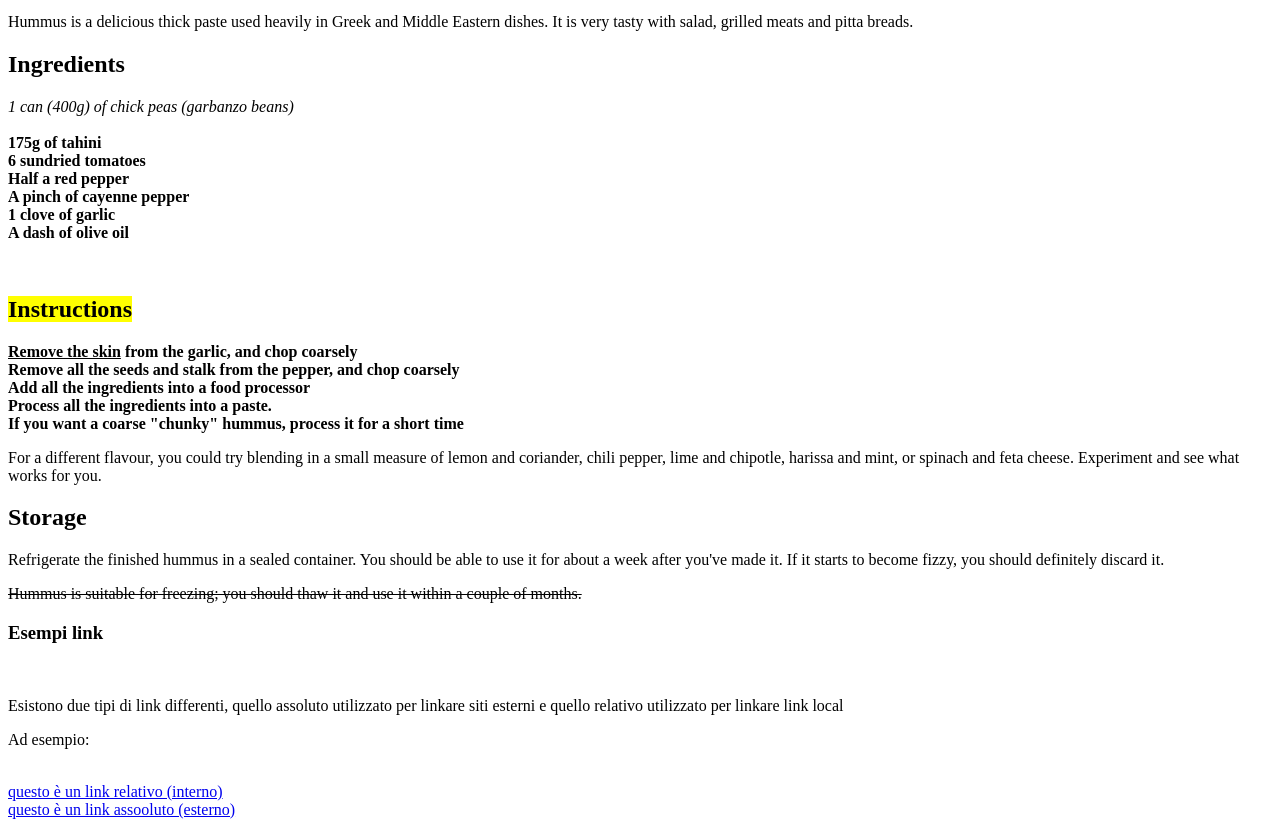
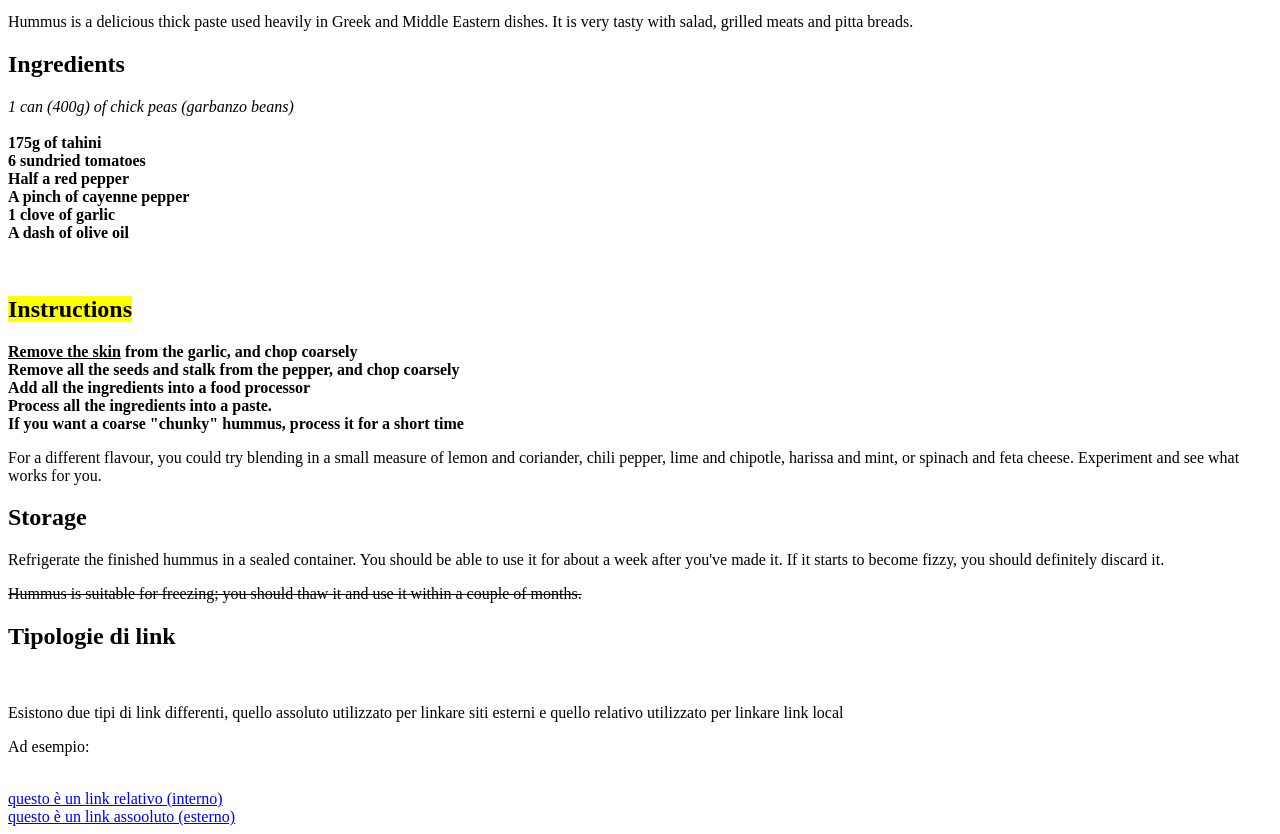
Before and after one commit to TeoSigno88/TeoSigno88.github.io, a plain HTML site: page Pagine_esercizio_1.html in a window 1280 px wide. Shown: the part 101-935 px from the top of the page. Drawn offline with Linux system fonts and the light colour scheme.

Commit message:
Aggiunti tag e link

```diff
--- a/titolo.html
+++ b/Pagine_esercizio_1.html
@@ -47,7 +47,7 @@
 
 <del>Hummus is suitable for freezing; you should thaw it and use it within a couple of months.</del>
 
-<h3>Esempi link</h3><br>
+<h2>Tipologie di link</h2><br>
 <p>Esistono due tipi di link differenti, quello assoluto utilizzato per linkare siti esterni e quello relativo utilizzato per linkare link local</p>
 <p>Ad esempio:</p><br>
 <a href="../HTML5/index.html" target="_self">questo è un link relativo (interno)</a><br>
```
